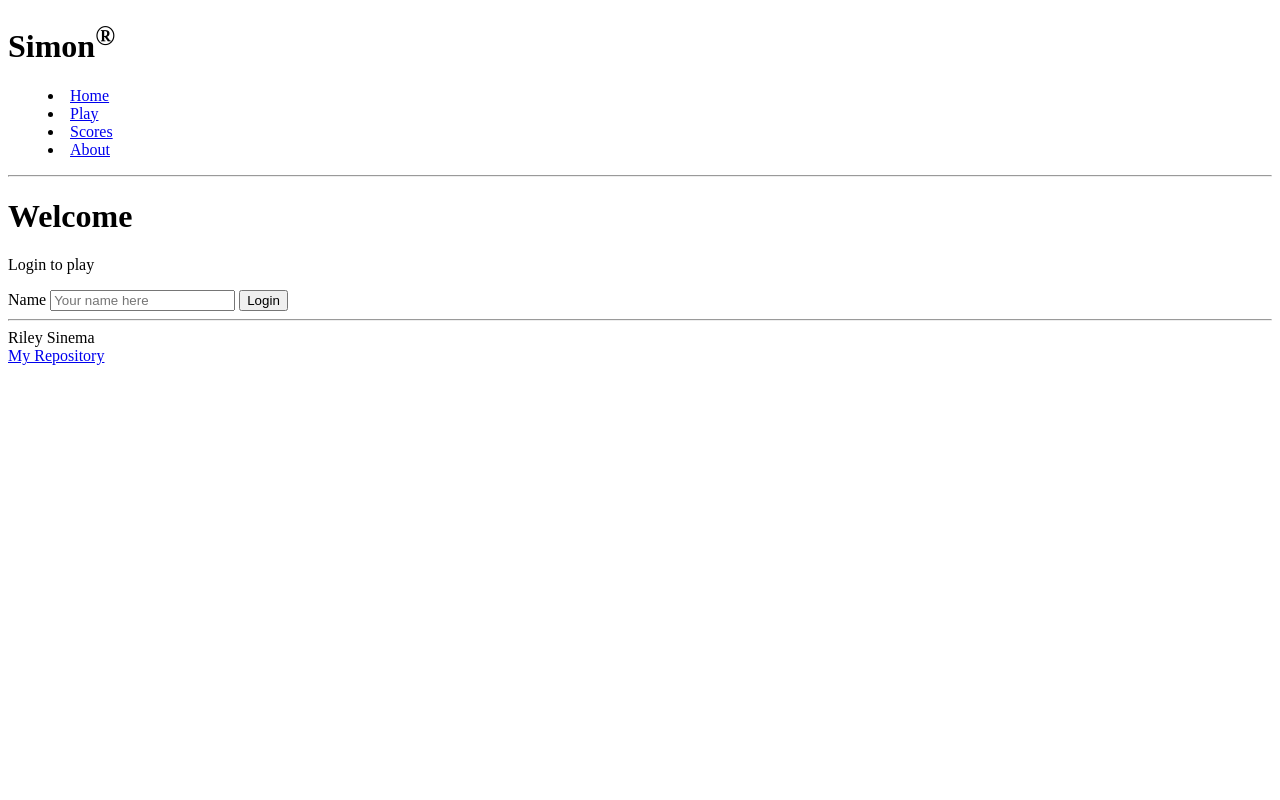
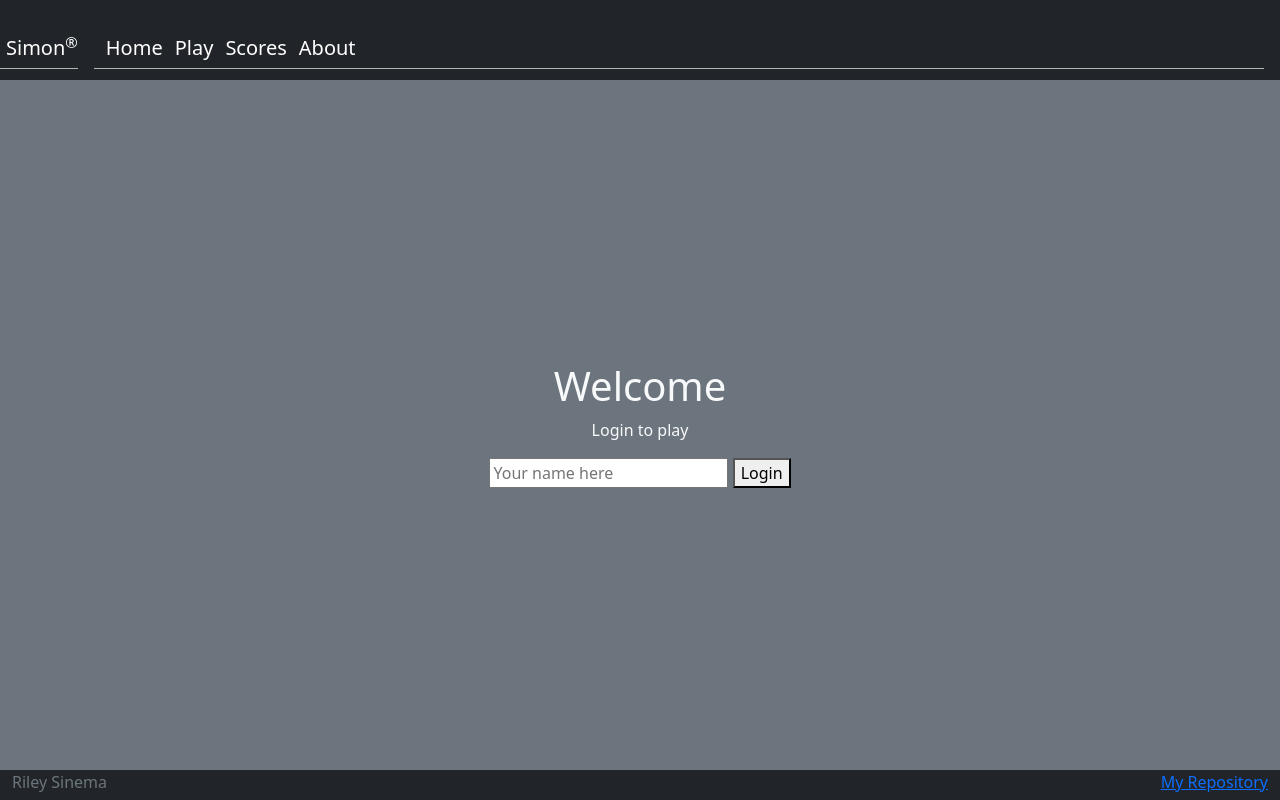
Before and after one commit to rsinema/simon, a plain HTML site: page index.html in a window 1280 px wide. Drawn offline with nearby package versions, Linux system fonts and the light colour scheme.

Commit message:
"added bootstrap to index.html"

```diff
--- a/index.html
+++ b/index.html
@@ -5,38 +5,54 @@
         <meta name="viewport" content="width=device-width, inital-scale=1"/>
         <title>Riley Sinema Simon</title>
         <link rel="icon" href="favicon.ico" />
+
+        <link rel="stylesheet" href="main.css" />
+
+        <link
+            href="https://cdn.jsdelivr.net/npm/bootstrap@5.2.2/dist/css/bootstrap.min.css"
+            rel="stylesheet"
+            integrity="sha384-Zenh87qX5JnK2Jl0vWa8Ck2rdkQ2Bzep5IDxbcnCeuOxjzrPF/et3URy9Bv1WTRi"
+            crossorigin="anonymous"
+        />
     </head>
-    <body>
-        <header>
-            <h1>Simon<sup>&reg;</sup></h1>
-
-            <nav>
-                <menu>
-                    <li><a href="index.html">Home</a></li>
-                    <li><a href="play.html">Play</a></li>
-                    <li><a href="scores.html">Scores</a></li>
-                    <li><a href="about.html">About</a></li>
+    <body class="bg-dark text-light">
+        <header class="container-fluid">
+            <nav class="navbar fixed-top navbar-dark">
+                <a class="navbar-brand" href="#">Simon<sup>&reg;</sup></a>
+                <menu class="navbar-brand">
+                    <li class="nav-item">
+                        <a class="nav-link active" href="index.html">Home</a>
+                    </li>
+                    <li class="nav-item">
+                        <a class="nav-link" href="play.html">Play</a>
+                    </li>
+                    <li class="nav-item">
+                        <a class="nav-link" href="scores.html">Scores</a>
+                    </li>
+                    <li class="nav-item">
+                        <a class="nav-link" href="about.html">About</a>
+                    </li>
                 </menu>
             </nav>
-
-            <hr />
         </header>
 
-        <main>
+        <main class="container-fluid bg-secondary text-center">
+            <div>
                 <h1>Welcome</h1>
                 <p>Login to play</p>
                 <form method="get" action="play.html">
-                <label for="name">Name</label>
                     <input type="text" id="name" placeholder="Your name here" />
-                <button type="submit">Login</button>
+                    <button type="submit" class="btn-outline-primary">Login</button>
                 </form>
+            </div>
         </main>
 
-        <footer>
-            <hr />
+
+        <footer class="bg-dark text-dark text-muted">
+            <div class="container-fluid">
               <span class="text-reset">Riley Sinema</span>
-            <br />
               <a href="https://github.com/rsinema/simon/tree/main">My Repository</a>
+            </div>
         </footer>
     </body>
 </html>
```
Lines whose indentation alone changed are shown as unchanged.
